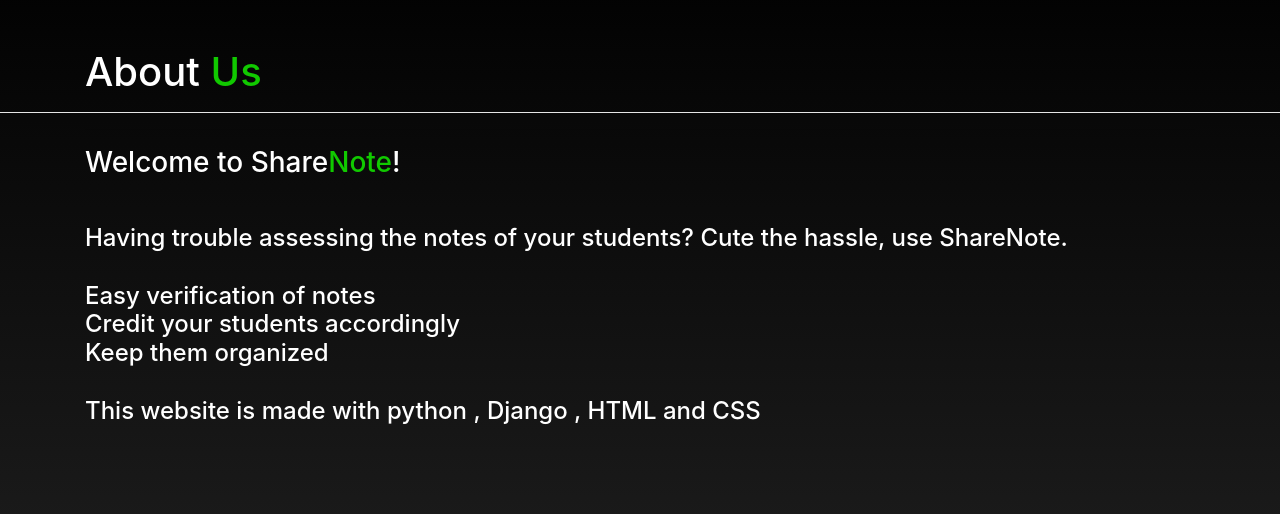
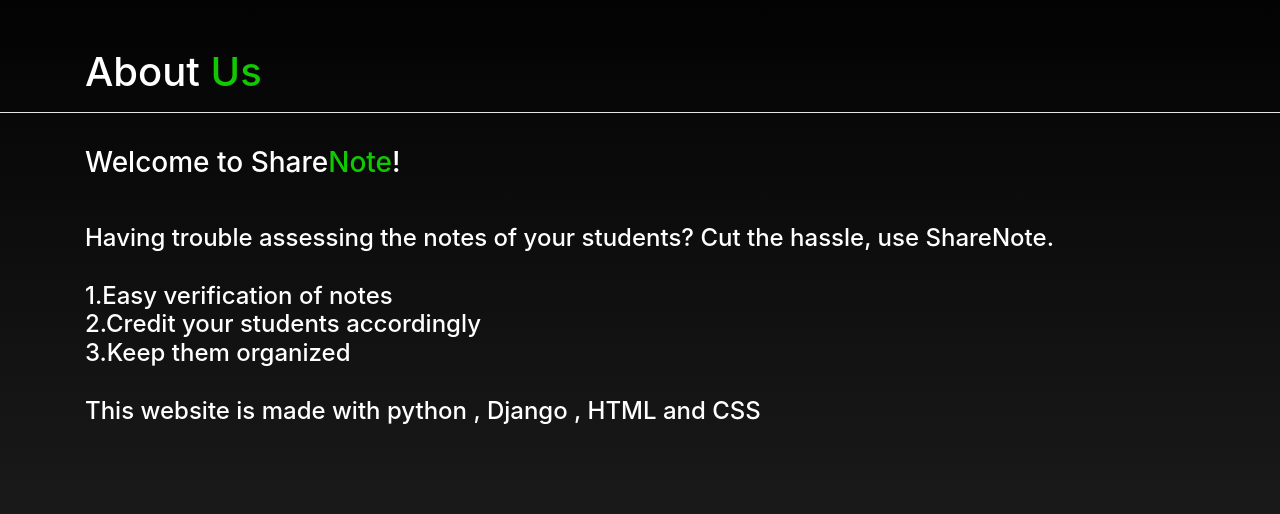
Before and after one commit to PlayerR18/NotesSharingProject, a Django app: page /about in a window 1280 px wide. Shown: the part 58-572 px from the top of the page. Run offline with Django 3.2, Linux system fonts and the light colour scheme; some libraries are stand-ins or nearby versions.

Commit message:
done new

```diff
--- a/notes/templates/about.html
+++ b/notes/templates/about.html
@@ -10,11 +10,11 @@
 <HR>
 <h3><span style="color:white">Welcome to Share</span><span style="color:rgb(17, 201, 0)">Note</span><span style="color:white">!</span></h3>
 <p><h4><span style="color:white"><br>
-Having trouble assessing the notes of your students? Cute the hassle, use ShareNote.<br>
+Having trouble assessing the notes of your students? Cut the hassle, use ShareNote.<br>
 <br>
-Easy verification of notes<br>
-Credit your students accordingly<br>
-Keep them organized<br>
+1.Easy verification of notes<br>
+2.Credit your students accordingly<br>
+3.Keep them organized<br>
 
 <br>
 This website is made with python , Django , HTML and CSS</span></h4> </p>
--- a/notes/templates/admin_nav.html
+++ b/notes/templates/admin_nav.html
@@ -46,7 +46,7 @@
 </li>
 
     <li class="navbar-item">
-    <a class="nav-link" style="margin-right: 50px;" href="{%url 'contact'%}">Users</a>
+    <a class="nav-link" style="margin-right: 50px;" href="{%url 'admin_home'%}">Users</a>
     </li>
     <li class="navbar-item">
     <a class="nav-link" style="margin-right: 50px;" href="{%url 'logout'%}">Log out</a>
```
Also changed, not shown: db.sqlite3.
